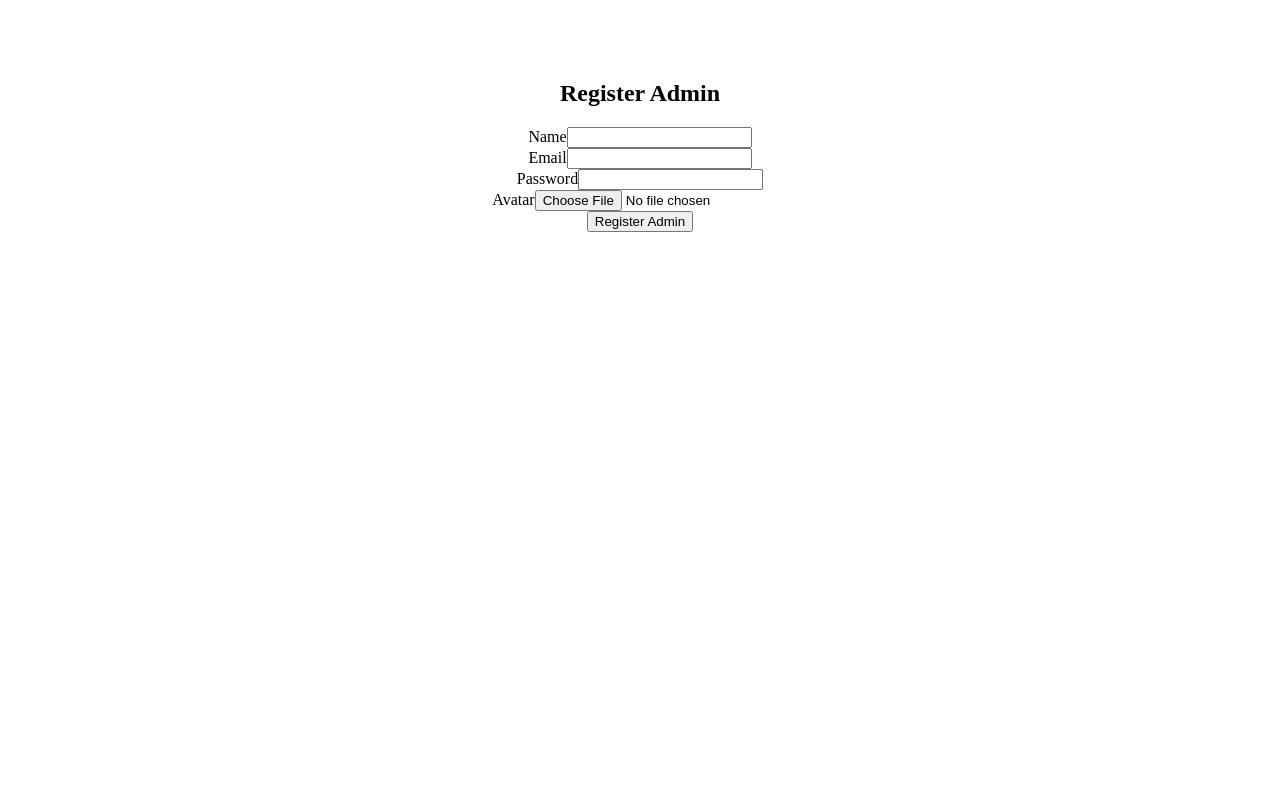
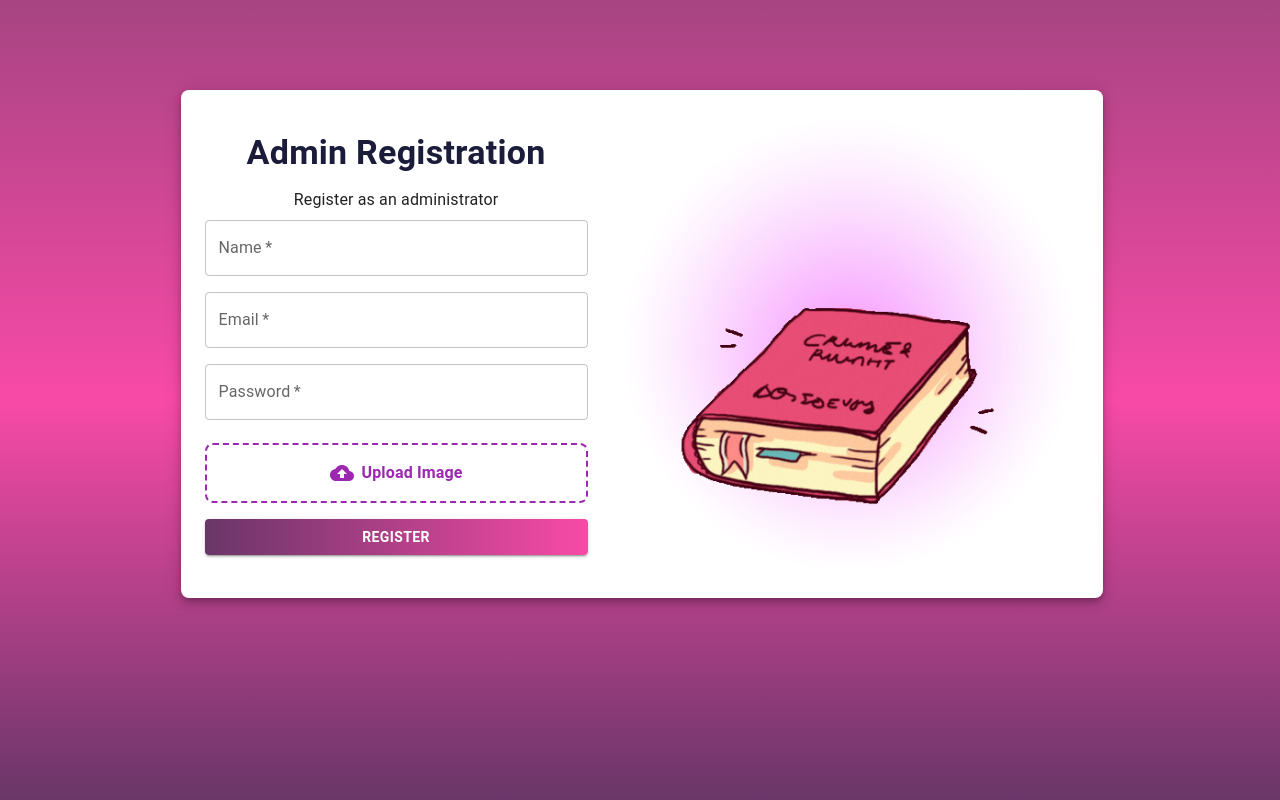
Before and after one commit to janeclarette/bookhubsys, a React (Vite) app in the folder frontend/: page /register/admin in a window 1280 px wide. Built offline with nearby package versions, Linux system fonts and the light colour scheme.

Commit message:
admin login register ui
with form validations

```diff
--- a/frontend/src/Components/Auth/LoginAdmin.jsx
+++ b/frontend/src/Components/Auth/LoginAdmin.jsx
@@ -1,70 +1,215 @@
-// src/components/auth/loginAdmin.jsx
 import React, { useState } from "react";
 import axios from "axios";
 import { useNavigate } from "react-router-dom";
+import { Box, Container, Typography, TextField, Button, Alert, CssBaseline, GlobalStyles } from "@mui/material";
+import { Twitter, Facebook, Google } from "@mui/icons-material"; // Import icons
+import { useFormik } from "formik"; // Import Formik
+import * as Yup from "yup"; // Import Yup for validation
+import b1Gif from "/src/assets/img/b2.gif"; // Import the GIF
 
 const LoginAdmin = () => {
-    const [formData, setFormData] = useState({
+  const navigate = useNavigate();
+  const [error, setError] = useState("");
+
+  // Validation schema using Yup
+  const validationSchema = Yup.object({
+    email: Yup.string().email("Invalid email format").required("Email is required"),
+    password: Yup.string().min(6, "Password must be at least 6 characters").required("Password is required"),
+  });
+
+  // Formik setup
+  const formik = useFormik({
+    initialValues: {
       email: "",
       password: "",
-    });
-
-    const [error, setError] = useState("");
-    const navigate = useNavigate();
-
-    const handleChange = (e) => {
-        const { name, value } = e.target;
-        setFormData((prev) => ({
-            ...prev,
-            [name]: value,
-        }));
-    };
-
-    const handleSubmit = async (e) => {
-        e.preventDefault();
-
+    },
+    validationSchema,
+    onSubmit: async (values) => {
       try {
         const response = await axios.post(
           "http://localhost:5000/api/v1/login/admin",
-                formData
+          values,
+          { withCredentials: true }
         );
-            // Save token to localStorage or state management (e.g., Redux)
-            localStorage.setItem("token", response.data.token);
-            // Navigate to the admin dashboard
+        // Store token or admin info in localStorage
+        localStorage.setItem("adminToken", response.data.token);
         navigate("/admin");
       } catch (err) {
-            setError(err.response?.data?.message || "Invalid credentials");
+        if (err.response) {
+          setError(err.response.data.message || "Invalid credentials");
+        } else if (err.request) {
+          setError("No response from server. Check your backend configuration.");
+        } else {
+          setError("Error occurred during the request: " + err.message);
         }
-    };
+      }
+    },
+  });
 
   return (
-        <div>
-            <h2>Admin Login</h2>
-            {error && <p style={{ color: "red" }}>{error}</p>}
-            <form onSubmit={handleSubmit}>
-                <div>
-                    <label>Email</label>
-                    <input
+    <>
+      {/* Global styles to reset margin and padding */}
+      <CssBaseline />
+      <GlobalStyles
+        styles={{
+          html: { margin: 0, padding: 0, height: "100vh", width: "100vw" },
+          body: {
+            background: "linear-gradient(#a74482, #f84aa7, #693668)",
+            margin: 0,
+            marginTop: 70,
+            padding: 0,
+            height: "90vh",
+            width: "100vw",
+            display: "flex",
+            justifyContent: "center",
+            alignItems: "center",
+          },
+          "#root": { height: "100%" },
+        }}
+      />
+
+      <Container
+        maxWidth={false}
+        sx={{
+          display: "flex",
+          justifyContent: "space-between",
+          alignItems: "center",
+          width: "110%",
+          marginTop: -3,
+          boxShadow: 6,
+          p: 3,
+          borderRadius: 2,
+          backgroundColor: "#fff",
+          marginLeft: -5,
+        }}
+      >
+        {/* Left Side Form */}
+        <Box sx={{ width: "50%", textAlign: "center" }}>
+          <Typography
+            variant="h4"
+            gutterBottom
+            sx={{
+              fontWeight: "bold",
+              color: "#1b1b3a",
+            }}
+          >
+            Admin Login
+          </Typography>
+          <Typography variant="subtitle1" gutterBottom>
+            Login to manage the system
+          </Typography>
+          {error && <Alert severity="error">{error}</Alert>}
+          <form
+            onSubmit={formik.handleSubmit}
+            style={{
+              display: "flex",
+              flexDirection: "column",
+              gap: "16px",
+              color: "#9898a5",
+            }}
+          >
+            <TextField
+              label="Email"
               type="email"
               name="email"
-                        value={formData.email}
-                        onChange={handleChange}
+              value={formik.values.email}
+              onChange={formik.handleChange}
+              onBlur={formik.handleBlur}
+              error={formik.touched.email && Boolean(formik.errors.email)}
+              helperText={formik.touched.email && formik.errors.email}
               required
+              fullWidth
             />
-                </div>
-                <div>
-                    <label>Password</label>
-                    <input
+            <TextField
+              label="Password"
               type="password"
               name="password"
-                        value={formData.password}
-                        onChange={handleChange}
+              value={formik.values.password}
+              onChange={formik.handleChange}
+              onBlur={formik.handleBlur}
+              error={formik.touched.password && Boolean(formik.errors.password)}
+              helperText={formik.touched.password && formik.errors.password}
               required
+              fullWidth
             />
-                </div>
-                <button type="submit">Login</button>
+            <Button
+              type="submit"
+              variant="contained"
+              sx={{
+                background: "linear-gradient(to right,#693668, #f84aa7)",
+                color: "#fff",
+                fontWeight: "bold",
+              }}
+              fullWidth
+            >
+              Login
+            </Button>
           </form>
-        </div>
+
+          <Typography variant="subtitle2" sx={{ my: 2 }}>
+            Or login with:
+          </Typography>
+
+          <Box sx={{ display: "flex", justifyContent: "center", gap: 2 }}>
+            <Button
+              variant="contained"
+              sx={{
+                backgroundColor: "#1DA1F2",
+                color: "#fff",
+                textTransform: "none",
+              }}
+              startIcon={<Twitter />}
+            >
+              Twitter
+            </Button>
+            <Button
+              variant="contained"
+              sx={{
+                backgroundColor: "#3b5998",
+                color: "#fff",
+                textTransform: "none",
+              }}
+              startIcon={<Facebook />}
+            >
+              Facebook
+            </Button>
+            <Button
+              variant="contained"
+              sx={{
+                backgroundColor: "#DB4437", // Google color
+                color: "#fff",
+                textTransform: "none",
+              }}
+              startIcon={<Google />}
+            >
+              Google
+            </Button>
+          </Box>
+        </Box>
+
+        {/* Right Side GIF with Background Image */}
+        <Box
+          sx={{
+            width: "50%",
+            height: "100%",
+            display: "flex",
+            justifyContent: "center",
+            alignItems: "center",
+            backgroundImage: `url('/src/assets/img/admin-login-bg.png')`, // Set the image as background
+            backgroundSize: "cover", // Ensures the image covers the area
+            backgroundPosition: "center", // Centers the image
+            marginLeft: 4,
+          }}
+        >
+          {/* Displaying the GIF */}
+          <img
+            src={b1Gif}
+            alt="Admin Login Animation"
+            style={{ maxWidth: "100%", maxHeight: "100%" }}
+          />
+        </Box>
+      </Container>
+    </>
   );
 };
 
--- a/frontend/src/Components/Auth/RegisterAdmin.jsx
+++ b/frontend/src/Components/Auth/RegisterAdmin.jsx
@@ -1,103 +1,239 @@
-// src/components/auth/registerAdmin.jsx
 import React, { useState } from "react";
 import axios from "axios";
 import { useNavigate } from "react-router-dom";
+import {
+  Box,
+  Container,
+  Typography,
+  TextField,
+  Button,
+  Alert,
+  InputLabel,
+  CssBaseline,
+  GlobalStyles,
+} from "@mui/material";
+import { CloudUpload, Twitter, Facebook, Google } from "@mui/icons-material"; // Icons
+import { useFormik } from "formik";
+import * as Yup from "yup"; // Yup for validation
+import b1Gif from "/src/assets/img/b1.gif"; // Import the GIF
 
 const RegisterAdmin = () => {
-    const [formData, setFormData] = useState({
+  const navigate = useNavigate();
+  const [error, setError] = useState("");
+
+  const validationSchema = Yup.object({
+    name: Yup.string().min(3, "Name must be at least 3 characters").required("Name is required"),
+    email: Yup.string().email("Invalid email format").required("Email is required"),
+    password: Yup.string().min(6, "Password must be at least 6 characters").required("Password is required"),
+    avatar: Yup.mixed().required("Avatar is required").test("fileSize", "File is too large", (value) => {
+      return value && value.size <= 1048576; // 1MB limit
+    }),
+  });
+
+  const formik = useFormik({
+    initialValues: {
       name: "",
       email: "",
       password: "",
       avatar: null,
+    },
+    validationSchema,
+    onSubmit: async (values) => {
+      const formDataToSend = new FormData();
+      formDataToSend.append("name", values.name);
+      formDataToSend.append("email", values.email);
+      formDataToSend.append("password", values.password);
+      formDataToSend.append("avatar", values.avatar);
+
+      try {
+        await axios.post(
+          "http://localhost:5000/api/v1/register/admin",
+          formDataToSend,
+          { headers: { "Content-Type": "multipart/form-data" } }
+        );
+        navigate("/login/admin");
+      } catch (err) {
+        setError(err.response?.data?.message || "Registration failed");
+      }
+    },
   });
 
-    const [error, setError] = useState("");
-    const navigate = useNavigate();
-
-    const handleChange = (e) => {
-        const { name, value } = e.target;
-        setFormData((prev) => ({
-            ...prev,
-            [name]: value,
-        }));
-    };
-
   const handleFileChange = (e) => {
-        setFormData((prev) => ({
-            ...prev,
-            avatar: e.target.files[0],
-        }));
-    };
-
-    const handleSubmit = async (e) => {
-        e.preventDefault();
-
-        const formDataObj = new FormData();
-        formDataObj.append("name", formData.name);
-        formDataObj.append("email", formData.email);
-        formDataObj.append("password", formData.password);
-        formDataObj.append("avatar", formData.avatar);
-
-        try {
-            const response = await axios.post(
-                "http://localhost:5000/api/v1/register/admin",
-                formDataObj,
-                { headers: { "Content-Type": "multipart/form-data" } }
-            );
-
-            navigate("/login/admin");
-        } catch (err) {
-            setError(err.response?.data?.message || "Something went wrong!");
-        }
+    formik.setFieldValue("avatar", e.target.files[0]);
   };
 
   return (
+    <>
+      {/* Global styles to reset margin and padding */}
+      <CssBaseline />
+      <GlobalStyles
+        styles={{
+          html: { margin: 0, padding: 0, height: "100vh", width: "100vw" },
+          body: {
+            background: "linear-gradient(#a74482, #f84aa7, #693668)",
+            margin: 0,
+            marginTop: 30,
+            padding: 0,
+            height: "90vh",
+            width: "100vw",
+            display: "flex",
+            justifyContent: "center",
+            alignItems: "center",
+          },
+          "#root": { height: "100%" },
+        }}
+      />
+
+      <Container
+        maxWidth={false}
+        sx={{
+          display: "flex",
+          justifyContent: "space-between",
+          alignItems: "center",
+          width: "110%",
+          marginTop: 1,
+          boxShadow: 6,
+          p: 3,
+          borderRadius: 2,
+          backgroundColor: "#fff",
+          marginLeft: -5,
+        }}
+      >
+        {/* Left Side Form */}
+        <Box sx={{ width: "50%", textAlign: "center" }}>
+          <Typography
+            variant="h4"
+            gutterBottom
+            sx={{
+              fontWeight: "bold",
+              color: "#1b1b3a",
+            }}
+          >
+            Admin Registration
+          </Typography>
+          <Typography variant="subtitle1" gutterBottom>
+            Register as an administrator
+          </Typography>
+          {error && <Alert severity="error">{error}</Alert>}
+          <form
+            onSubmit={formik.handleSubmit}
+            style={{
+              display: "flex",
+              flexDirection: "column",
+              gap: "16px",
+              color: "#9898a5",
+            }}
+          >
+            <TextField
+              label="Name"
+              name="name"
+              value={formik.values.name}
+              onChange={formik.handleChange}
+              onBlur={formik.handleBlur}
+              error={formik.touched.name && Boolean(formik.errors.name)}
+              helperText={formik.touched.name && formik.errors.name}
+              required
+              fullWidth
+            />
+            <TextField
+              label="Email"
+              name="email"
+              type="email"
+              value={formik.values.email}
+              onChange={formik.handleChange}
+              onBlur={formik.handleBlur}
+              error={formik.touched.email && Boolean(formik.errors.email)}
+              helperText={formik.touched.email && formik.errors.email}
+              required
+              fullWidth
+            />
+            <TextField
+              label="Password"
+              name="password"
+              type="password"
+              value={formik.values.password}
+              onChange={formik.handleChange}
+              onBlur={formik.handleBlur}
+              error={formik.touched.password && Boolean(formik.errors.password)}
+              helperText={formik.touched.password && formik.errors.password}
+              required
+              fullWidth
+            />
+            {/* Styled Upload Image Section */}
             <div>
-            <h2>Register Admin</h2>
-            {error && <p style={{ color: "red" }}>{error}</p>}
-            <form onSubmit={handleSubmit}>
-                <div>
-                    <label>Name</label>
+              <InputLabel htmlFor="avatar" sx={{ fontWeight: "bold" }}>
+              </InputLabel>
+              <label htmlFor="avatar">
+                <Box
+                  sx={{
+                    display: "flex",
+                    justifyContent: "center",
+                    alignItems: "center",
+                    border: "2px dashed #9c27b0",
+                    padding: "16px",
+                    borderRadius: "8px",
+                    cursor: "pointer",
+                    color: "#9c27b0",
+                    fontWeight: "bold",
+                    marginTop: "7px",
+                  }}
+                >
+                  <CloudUpload sx={{ marginRight: "8px" }} />
+                  Upload Image
+                </Box>
+              </label>
               <input
-                        type="text"
-                        name="name"
-                        value={formData.name}
-                        onChange={handleChange}
-                        required
-                    />
-                </div>
-                <div>
-                    <label>Email</label>
-                    <input
-                        type="email"
-                        name="email"
-                        value={formData.email}
-                        onChange={handleChange}
-                        required
-                    />
-                </div>
-                <div>
-                    <label>Password</label>
-                    <input
-                        type="password"
-                        name="password"
-                        value={formData.password}
-                        onChange={handleChange}
-                        required
-                    />
-                </div>
-                <div>
-                    <label>Avatar</label>
-                    <input
+                id="avatar"
                 type="file"
                 name="avatar"
                 onChange={handleFileChange}
+                style={{ display: "none" }}
                 required
               />
+              {formik.touched.avatar && formik.errors.avatar && (
+                <Typography color="error" variant="body2">
+                  {formik.errors.avatar}
+                </Typography>
+              )}
             </div>
-                <button type="submit">Register Admin</button>
+            <Button
+              type="submit"
+              variant="contained"
+              sx={{
+                background: "linear-gradient(to right,#693668, #f84aa7)",
+                color: "#fff",
+                fontWeight: "bold",
+              }}
+              fullWidth
+            >
+              Register
+            </Button>
           </form>
-        </div>
+        </Box>
+
+        {/* Right Side GIF with Background Image */}
+        <Box
+          sx={{
+            width: "60%",
+            height: "200%",
+            display: "flex",
+            justifyContent: "center",
+            alignItems: "center",
+            backgroundImage: `url('/src/assets/img/sil.png')`, // Set the image as background
+            backgroundSize: "cover", // Ensures the image covers the area
+            backgroundPosition: "center", // Centers the image
+            marginLeft: 4,
+          }}
+        >
+          {/* Displaying the GIF */}
+          <img
+            src={b1Gif}
+            alt="Register Animation"
+            style={{ maxWidth: "100%", maxHeight: "100%" }}
+          />
+        </Box>
+      </Container>
+    </>
   );
 };
 
```
Lines whose indentation alone changed are shown as unchanged.
